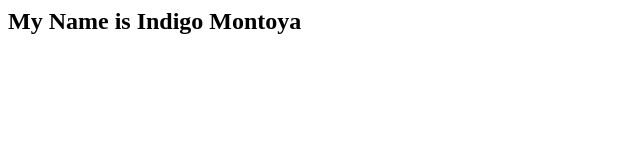
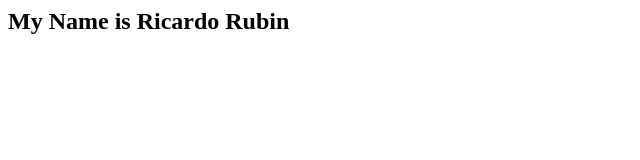
Before and after one commit to ricardorubin9/lab9c, a plain HTML site: page index.html in a window 1280 px wide. Shown: the full height of the page, 0-640 px from the left. Drawn offline with Linux system fonts and the light colour scheme.

Commit message:
another change

```diff
--- a/index.html
+++ b/index.html
@@ -3,6 +3,6 @@
 <title> I am an HTML Application </title>
 </head>
 <body>
-<h2> My Name is Indigo Montoya </h2>
+<h2> My Name is Ricardo Rubin </h2>
 </body>
 </html>
```
